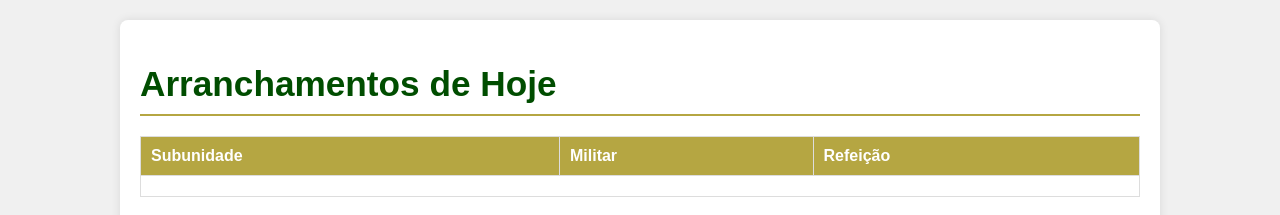
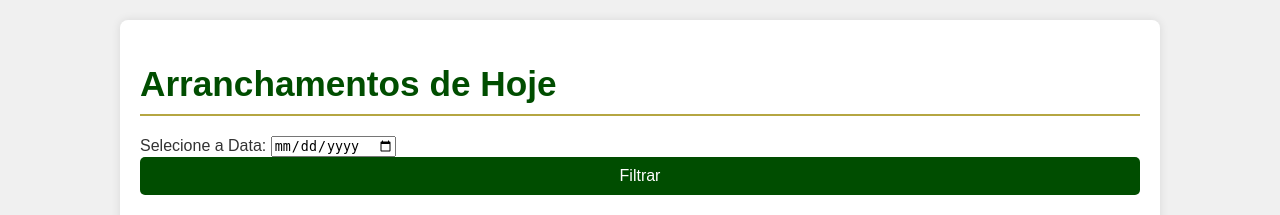
Before and after one commit to joao-espanhol/quartel_v2, a Django app: page /arranchamentos_dia/ in a window 1280 px wide. Shown: the part 85-300 px from the top of the page. Run offline with Django 5.2, Linux system fonts and the light colour scheme; a user stored in the database is signed in; tables that the repository leaves empty hold one stand-in row (values such as "Sample post"); lists and menus that the app fills with data are empty.

Commit message:
Data de arranchamento com filtro de data

```diff
--- a/arranchamento/templates/arranchamento/arranchamentos_dia.html
+++ b/arranchamento/templates/arranchamento/arranchamentos_dia.html
@@ -5,6 +5,12 @@
 {% block content %}
 
     <h1>Arranchamentos de Hoje</h1>
+
+    <form method="GET" action="{% url 'verificar_arranchamentos' %}">
+        <label for="data_refeicao">Selecione a Data:</label>
+        <input type="date" id="data_refeicao" name="data_refeicao" value="{{ data_selecionada }}">
+        <button type="submit">Filtrar</button>
+    </form>
 
     <table>
         <thead>
--- a/arranchamento/views.py
+++ b/arranchamento/views.py
@@ -115,8 +115,22 @@ def excluir_arranchamento(request, arranchamento_id):
 def verificar_arranchamentos(request):
     if request.method == 'GET':
         hoje = timezone.now().date()
-        primeiro_dia = hoje + timedelta(days=0)
 
+        # Verifique se o usuário selecionou uma data
+        data_selecionada = request.GET.get('data_refeicao', hoje)
+
+        if data_selecionada:
+        # Caso a data seja uma string, faça a conversão
+            if isinstance(data_selecionada, str):
+                try:
+                    # Tente converter a string para o formato de data
+                    data_selecionada = timezone.datetime.strptime(data_selecionada, '%Y-%m-%d').date()
+                except ValueError:
+                    # Se houver um erro de conversão, use a data de hoje
+                    data_selecionada = hoje
+        else:
+            # Se nenhum valor for passado, use a data de hoje
+            data_selecionada = hoje
         ordem_postos = {
             'Soldado': 1,
             'Cabo': 2,
@@ -135,7 +149,7 @@ def verificar_arranchamentos(request):
         }
 
         arranchamentos = Arranchamento.objects.filter(
-            refeicao__data_refeicao=primeiro_dia
+            refeicao__data_refeicao=data_selecionada
         ).annotate(
             tipo_ordem=Case(
                 When(refeicao__tipo_refeicao='CAFE', then=0),
@@ -150,4 +164,7 @@ def verificar_arranchamentos(request):
             )
         ).order_by('tipo_ordem', 'usuario__subunidade', 'ordem_postos')
 
-        return render(request, 'arranchamento/arranchamentos_dia.html', {'arranchamentos': arranchamentos})
+        return render(request, 'arranchamento/arranchamentos_dia.html', {
+                'arranchamentos': arranchamentos,
+                'data_selecionada': data_selecionada
+            })
```
